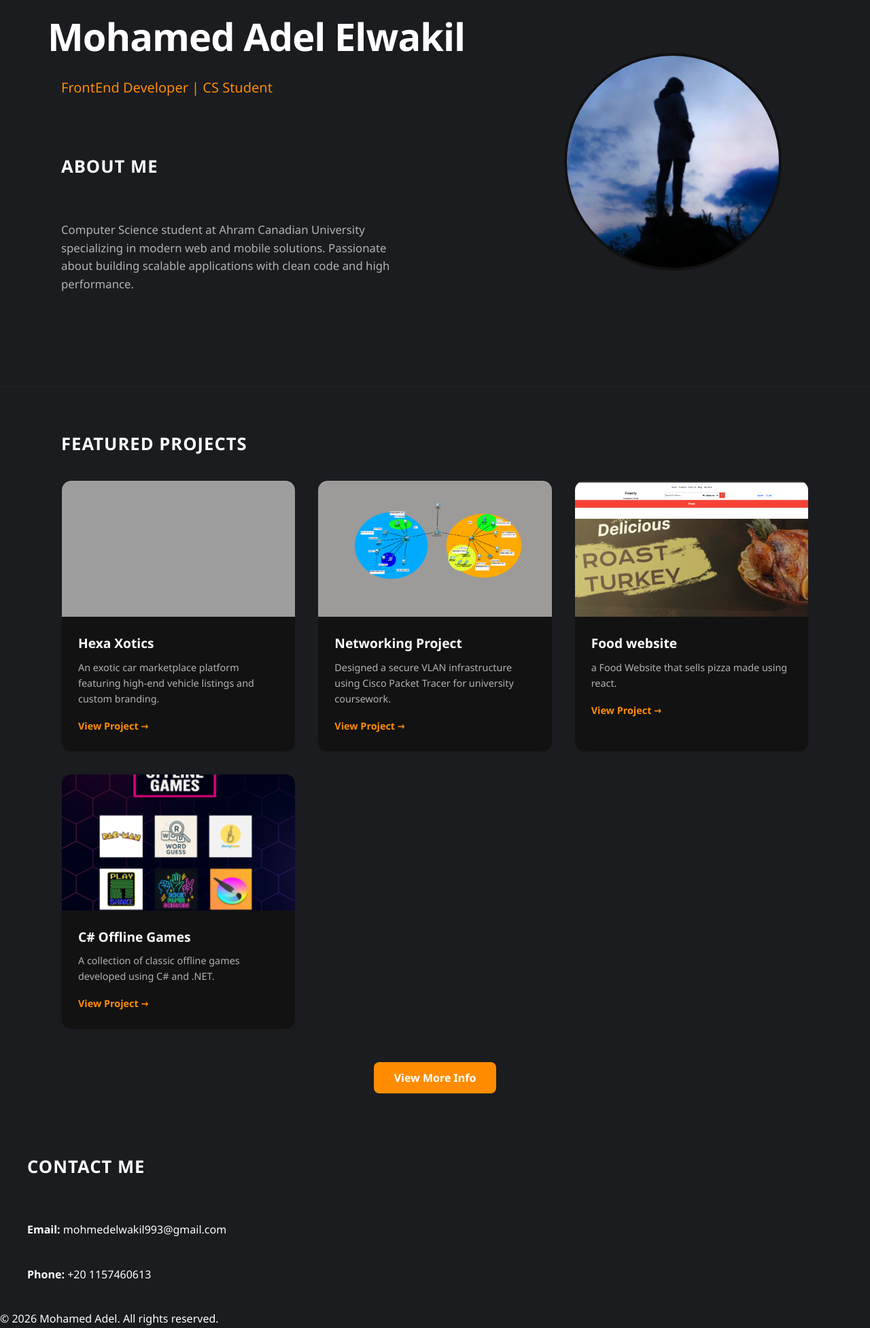
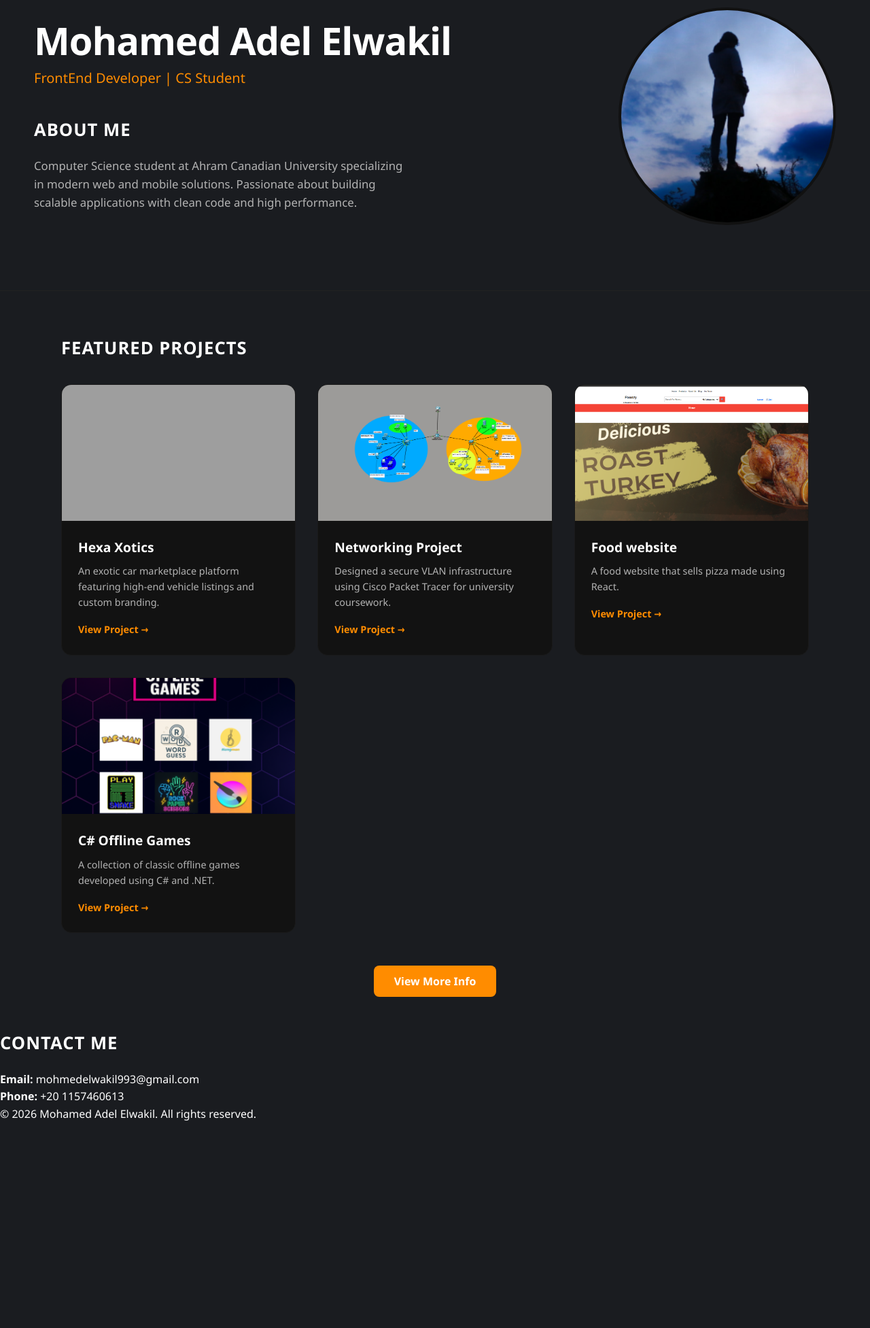
Before and after one commit to mohmedelwakil/my-portfolio, a plain HTML site: page index.html in a window 1280 px wide. Shown: the part 161-2114 px from the top of the page at 68% size. After the commit the page ends 1812 px from the top, so only its background shows below. Drawn offline with Linux system fonts and the light colour scheme; grey boxes are pictures that could not be loaded.

Commit message:
Update index.html

```diff
--- a/index.html
+++ b/index.html
@@ -12,38 +12,39 @@
 
     <nav class="navbar">
         <div class="logo-container">
-            <img class="logo-placeholder" src="./assets/wakil.png" alt="Mohamed Adel">
+            <a href="index.html">
+                <img class="logo-placeholder" src="./assets/wakil.png" alt="Mohamed Adel">
+            </a>
         </div>
         <ul class="nav-links">
-            <li><a href="#" class="active">Home</a></li>
-            <li style="padding-right: 30px;"><a href="#">Projects</a></li>
+            <li><a href="index.html" class="active">Home</a></li>
+            <li><a href="#projects">Projects</a></li>
         </ul>
     </nav>
 
     <header class="hero">
-        <div class="hero-content" style="padding: 20px;">
+        <div class="hero-content">
             <h1>Mohamed Adel Elwakil</h1>
-            <h2 style="padding: 20px;" class="accent-text">FrontEnd Developer | CS Student </h2>
+            <h2 class="accent-text">FrontEnd Developer | CS Student </h2>
 
             <section class="about">
-                <h3 style="padding: 20px;">About Me</h3>
-                <p style="padding: 20px;">Computer Science student at Ahram Canadian University specializing in modern
+                <h3>About Me</h3>
+                <p>Computer Science student at Ahram Canadian University specializing in modern
                     web and mobile solutions. Passionate about building scalable applications with clean code and high
                     performance.</p>
             </section>
         </div>
-        <div style="padding-right: 80px;" class="hero-image">
+        <div class="hero-image">
             <div class="image-circle">
                 <img src="./assets/alone.png" alt="Mohamed Adel">
             </div>
         </div>
     </header>
 
+    <hr class="divider">
 
-
-    <hr class="divider">
     <div class="prj">
-        <section class="projects">
+        <section id="projects" class="projects">
             <h3>Featured Projects</h3>
             <div class="project-grid">
                 <div class="project-card">
@@ -64,16 +65,17 @@
                     <div class="project-info">
                         <h4>Networking Project</h4>
                         <p>Designed a secure VLAN infrastructure using Cisco Packet Tracer for university coursework.</p>
-                        <a href="project-cicco" class="project-link">View Project →</a>
+                        <a href="project-cicco.html" class="project-link">View Project →</a>
                     </div>
                 </div>
 
                 <div class="project-card">
                     <div class="project-img-placeholder">
-                        <img src="./assets/foody.png" alt="Mobile App Project"> </div>
+                        <img src="./assets/foody.png" alt="Mobile App Project">
+                    </div>
                     <div class="project-info">
                         <h4>Food website</h4>
-                        <p>a Food Website that sells pizza made using react.</p>
+                        <p>A food website that sells pizza made using React.</p>
                         <a href="foody.html" class="project-link">View Project →</a>
                     </div>
                 </div>
@@ -89,26 +91,25 @@
                     </div>
                 </div>
             </div>
+
             <div class="center-btn">
-    <a href="info.html" style="text-decoration: none;">
-        <button class="main-btn">View More Info</button>
-    </a>
-</div>
+                <a href="info.html" style="text-decoration: none;">
+                    <button class="main-btn">View More Info</button>
+                </a>
+            </div>
         </section>
-
     </div>
 
     <footer class="footer">
-        <section style="padding: 20px;" class="contact">
-            <h3 style="padding: 20px;">Contact Me</h3>
-            <p style="padding: 20px;"><strong>Email:</strong> mohmedelwakil993@gmail.com</p>
-            <p style="padding: 20px;"><strong>Phone:</strong> +20 1157460613</p>
+        <section class="contact">
+            <h3>Contact Me</h3>
+            <p><strong>Email:</strong> mohmedelwakil993@gmail.com</p>
+            <p><strong>Phone:</strong> +20 1157460613</p>
         </section>
         <div class="footer-bottom">
-            <p>&copy; 2026 Mohamed Adel. All rights reserved.</p>
+            <p>&copy; 2026 Mohamed Adel Elwakil. All rights reserved.</p>
         </div>
     </footer>
 
 </body>
-
 </html>
```
